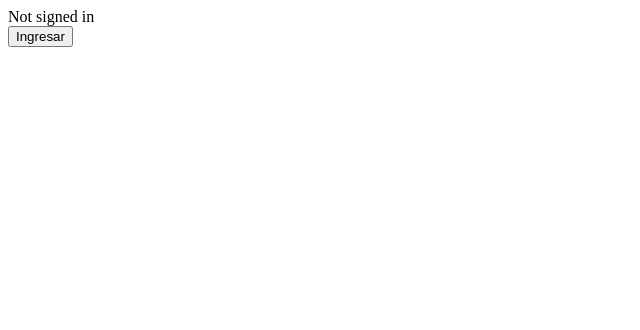
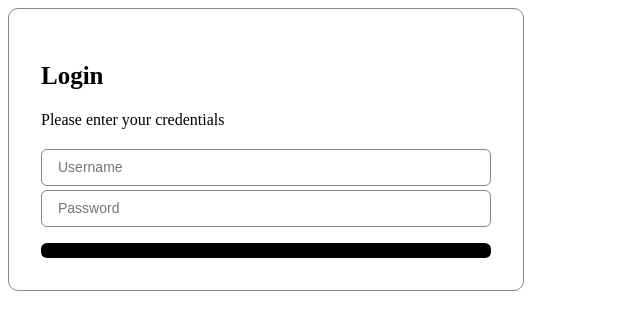
Before and after one commit to juanilato/Red_balderramo, a Next.js app in the folder frontend/: page / in a window 1280 px wide. Shown: the top 330 px of the page, without its empty margins (0-640 px from the left). Built offline with nearby package versions, Linux system fonts and the light colour scheme; no server answers.

Commit message:
cambio inicial (falta jwt setup)

```diff
--- a/frontend/src/components/ButtonAuth.tsx
+++ b/frontend/src/components/ButtonAuth.tsx
@@ -2,6 +2,7 @@
 
 import {signIn, signOut, useSession} from "next-auth/react";
 
+//componente que muestra botón de Ingreso o Salida según si la sessión esta activa o no
 
 export default function ButtonAuth(){
     const{ data: session, status} = useSession();
@@ -17,11 +18,6 @@ export default function ButtonAuth(){
             ingreso como {session.user?.email} <br/>
 
             <button onClick = {() => signOut()}> Salir</button>
-
-
-
-
-
             </>
         )
     }
--- a/frontend/src/components/formulario/index.tsx
+++ b/frontend/src/components/formulario/index.tsx
@@ -1,46 +1,64 @@
-'use client'
+import React, { createContext, useState } from "react";
+import { signIn, signOut, useSession } from "next-auth/react";
+import styles from './styles.module.scss';
 
-import React, { createContext, useState } from "react"
-import styles from './styles.module.scss'
-import { Input, SubmitButtom } from "./components"
+import { Input, SubmitButtom } from "./components";
 
-type FormValues = Record<string, string>
+type FormValues = Record<string, string>;
 
-interface FormContextType{
-    formValues: FormValues
-    setFormValues: React.Dispatch<React.SetStateAction<FormValues>>
+interface FormContextType {
+    formValues: FormValues;
+    setFormValues: React.Dispatch<React.SetStateAction<FormValues>>;
 }
 
-interface FormProps{
-    title: string
-    description?: string
-    onSubmit:(values: FormValues)=> void
-    children?: React.ReactNode
+interface FormProps {
+    title: string;
+    description?: string;
+    children?: React.ReactNode;
 }
 
+export const FormContext = createContext<FormContextType | undefined>(undefined);
 
-export const FormContext = createContext <FormContextType| undefined>(undefined)
+export function Form({ title, children, description }: FormProps) {
+    const { data: session } = useSession();
+    const [formValues, setFormValues] = useState<FormValues>({});
 
-export function Form ({title, children, onSubmit, description}: FormProps){
-    const [formValues, setFormValues]=useState<FormValues>({})
+    const handleLoginSubmit = (event: React.FormEvent) => {
+        event.preventDefault();
+        signIn("credentials", {
+            redirect: false,
+            username: formValues.username,
+            password: formValues.password,
+        }).then((response) => {
+            if (!response?.error) {
+                console.log("Login successful!");
+            } else {
+                console.log("Login failed:", response.error);
+            }
+        });
+    };
 
-    const handlesubmit = (event: React.FormEvent) =>{
-        event.preventDefault()
-        onSubmit(formValues)
-    }
-
-    return(
-        <FormContext.Provider value={{ formValues, setFormValues}}>
-            <form className={styles.form} onSubmit={handlesubmit}>
+    return (
+        <FormContext.Provider value={{ formValues, setFormValues }}>
+            <div className={styles.form}>
                 <div className={styles.descriptionContainer}>
                     <h2>{title}</h2>
                     {description && <p>{description}</p>}
                 </div>
-                {children}
-            </form>
+                {session ? (
+                    <div>
+                        <p>Welcome, {session.user?.email}</p>
+                        <button onClick={() => signOut()}>Sign Out</button>
+                    </div>
+                ) : (
+                    <form onSubmit={handleLoginSubmit}>
+                        {children}
+                    </form>
+                )}
+            </div>
         </FormContext.Provider>
-    )
+    );
 }
 
-Form.Input= Input
-Form.SubmitButtom= SubmitButtom
+Form.Input = Input;
+Form.SubmitButtom = SubmitButtom;
--- a/frontend/src/context/SessionAuthProvider.tsx
+++ b/frontend/src/context/SessionAuthProvider.tsx
@@ -1,7 +1,9 @@
 "user client";
 
 import {SessionProvider} from "next-auth/react";
-
+// Permite que next-auth gestione la sesión y su estado
+//(como autenticado/no autenticado) de manera global,
+//sin tener que pasar manualmente el estado a través de props.
 
 interface Props{
     children: React.ReactNode
--- a/frontend/src/pages/_app.jsx
+++ b/frontend/src/pages/_app.jsx
@@ -1,7 +1,10 @@
 import { SessionProvider } from "next-auth/react";
 
+//Este componente envuelve la aplicación y proporciona el contexto de la sesión de NextAuth a todos los componentes.
+//Cualquier componente en la aplicación puede usar useSession para verificar si un usuario está autenticado y obtener su información.
 export default function App({ Component, pageProps: { session, ...pageProps } }) {
     return (
+        //session = {session} Se asegura que la sesión este disponible globalmente
         <SessionProvider session={session}>
             <Component {...pageProps} />
         </SessionProvider>
--- a/frontend/src/pages/api/auth/[...nextauth].ts
+++ b/frontend/src/pages/api/auth/[...nextauth].ts
@@ -1,7 +1,7 @@
 import NextAuth from "next-auth";
 import CredentialsProvider from "next-auth/providers/credentials";
 
-
+// Define la configuración de autenticación usando NextAuth con un proveedor de Credentials
 export default NextAuth({
   providers: [
       CredentialsProvider({
--- a/frontend/src/pages/index.js
+++ b/frontend/src/pages/index.js
@@ -1,17 +1,19 @@
-import { useSession, signIn, signOut} from "next-auth/react"
+import { Form } from '../components/formulario/index.tsx';
+import React from "react";
 
 
-export default function Component(){
-    const { data: session } = useSession()
-    if (session){
-        return <>
-            Signed in as {session.user.email} <br/>
-        <button onClick= {()=>signOut()}> Salir</button>
+// se obtiene el estado de la sesión y se muestra mensaje según si el usuario esta autenticado o no
 
-        </>
-    }
-    return <>
-    Not signed in <br/>
-    <button onClick = {() => signIn()}> Ingresar </button>
-    </>
+export default function HomePage() {
+    return (
+        <main>
+        <div >
+            <Form title="Login" description="Please enter your credentials">
+                <Form.Input name="username" placeholder="Username" />
+                <Form.Input name="password" type="password" placeholder="Password" />
+                <Form.SubmitButtom>Login</Form.SubmitButtom>
+            </Form>
+        </div>
+        </main>
+    );
 }
```
Also changed, not shown: 1 other file (tests, documents, lock files or other folders).
